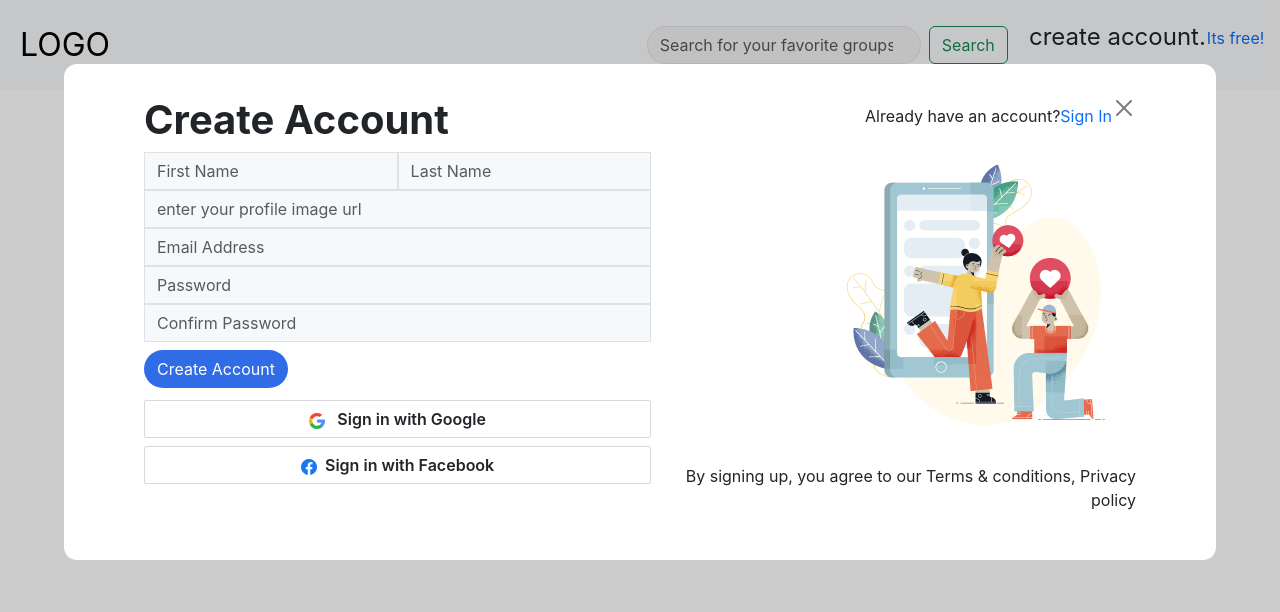
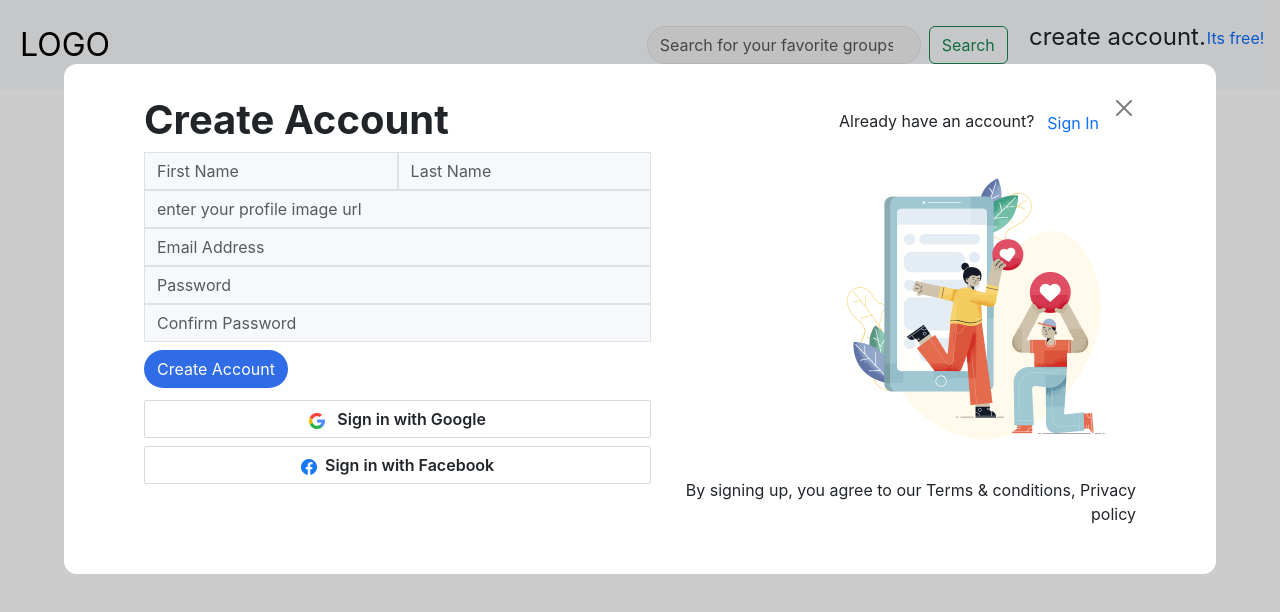
Before and after one commit to muskan2532150/Convin, a React (Create React App) app: page /signin in a window 1280 px wide. Both pictures are taken after a click on the button "Its free!". Shown: the top 612 px of the page. Built offline with nearby package versions, Linux system fonts and the light colour scheme.

Commit message:
Update sign in and create account link to btn

```diff
--- a/src/Component/SignInPage.js
+++ b/src/Component/SignInPage.js
@@ -108,7 +108,7 @@ const SignInPage = () => {
           <button type="button" className="btn-close" onClick={closeHandle} aria-label="close-btn" />
           <p className="d-none d-sm-block">
             Don’t have an account yet?
-            <a href="." className="text-decoration-none">Create new for free!</a>
+            <button type="button" className="btn text-primary" onClick={SignInHandler}>Create new for free!</button>
           </p>
         </div>
       </div>
--- a/src/Component/SignPage.js
+++ b/src/Component/SignPage.js
@@ -156,7 +156,7 @@ const SignPage = () => {
           <button type="button" className="btn-close float-end" onClick={closeHandle} aria-label="close-btn" />
           <p className="mt-2">
             Already have an account?
-            <a href="." className="text-decoration-none">Sign In</a>
+            <button type="button" className="btn text-primary" onClick={SignHandler}>Sign In</button>
           </p>
           <img src="./images/signpage.png" alt="signPageImage" />
           <p className="d-flex align-items-end ps-2">By signing up, you agree to our Terms & conditions, Privacy policy</p>
```
